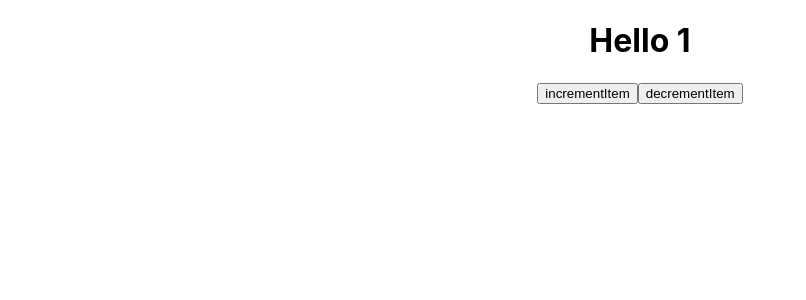
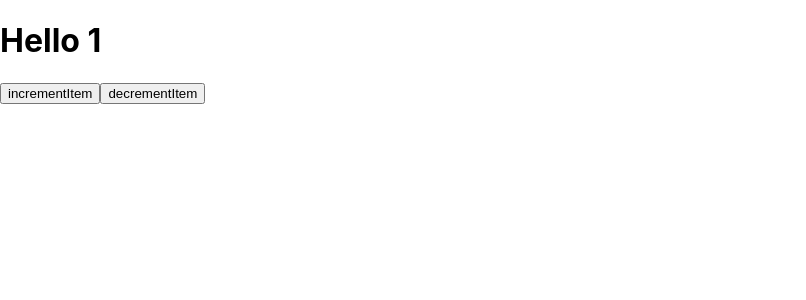
Before and after one commit to insidelamp/nomard_react_hook, a React (Create React App) app: page /updown in a window 1280 px wide. Shown: the top 300 px of the page, without its empty margins (0-806 px from the left). Built offline with nearby package versions, Linux system fonts and the light colour scheme.

Commit message:
상하 버튼

```diff
--- a/src/App.js
+++ b/src/App.js
@@ -1,16 +1,14 @@
-import "./App.css";
-import { useState } from "react";
+import React from "react";
+import { BrowserRouter, Route } from "react-router-dom";
+import UpDown_Button from "./pages/UpDown_Button";
 
 const App = () => {
-  const [item, setItem] = useState(1);
-  const incrementItem = () => setItem(item + 1);
-  const decrementItem = () => setItem(item - 1);
   return (
-    <div className="App">
-      <h1>Hello {item}</h1>
-      <button onClick={incrementItem}>incrementItem</button>
-      <button onClick={decrementItem}>decrementItem</button>
-    </div>
+    <React.Fragment>
+      <BrowserRouter>
+        <Route path="/updown" exact component={UpDown_Button} />
+      </BrowserRouter>
+    </React.Fragment>
   );
 };
 
--- /dev/null
+++ b/src/pages/UpDown_Button.jsx
@@ -0,0 +1,17 @@
+import React from "react";
+import { useState } from "react";
+
+function UpDown_Button() {
+  const [item, setItem] = useState(1);
+  const incrementItem = () => setItem(item + 1);
+  const decrementItem = () => setItem(item - 1);
+  return (
+    <div className="App">
+      <h1>Hello {item}</h1>
+      <button onClick={incrementItem}>incrementItem</button>
+      <button onClick={decrementItem}>decrementItem</button>
+    </div>
+  );
+}
+
+export default UpDown_Button;
```
Also changed, not shown: package.json (+5 -2 lines), src/index.js (+10 -9 lines), 2 other files (tests, documents, lock files or other folders).
